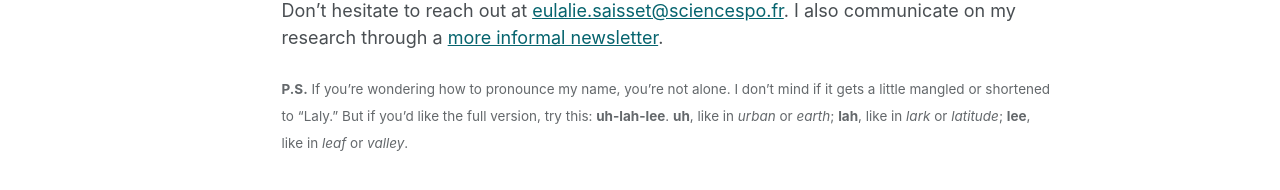
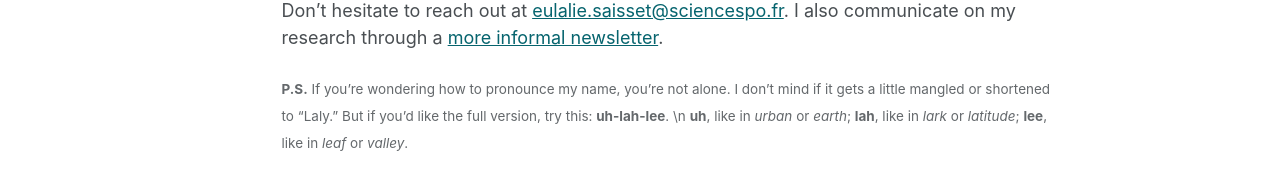
Before and after one commit to eulaliesaisset/eulaliesaisset.github.io, a Jekyll site: the page built from _pages/about.md, in a window 1280 px wide and 1045 px high. Shown: the part 677-867 px from the top of the window. Built offline with Jekyll 4.4.1, drawn with Linux system fonts in a browser that asks for light colours; some web fonts are replaced.

```diff
--- a/_pages/about.md
+++ b/_pages/about.md
@@ -19,4 +19,4 @@ Don't hesitate to reach out at [eulalie.saisset@sciencespo.fr](mailto:eulalie.sa
 
 
 <small style="opacity: 0.85;">
-**P.S.** If you’re wondering how to pronounce my name, you’re not alone.  I don’t mind if it gets a little mangled or shortened to “Laly.”  But if you’d like the full version, try this: **uh-lah-lee**. **uh**, like in *urban* or *earth*; **lah**, like in *lark* or *latitude*; **lee**, like in *leaf* or *valley*.
+**P.S.** If you’re wondering how to pronounce my name, you’re not alone.  I don’t mind if it gets a little mangled or shortened to “Laly.”  But if you’d like the full version, try this: **uh-lah-lee**. \n **uh**, like in *urban* or *earth*; **lah**, like in *lark* or *latitude*; **lee**, like in *leaf* or *valley*.
```
